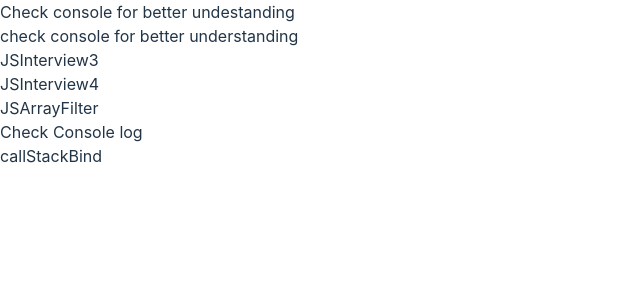
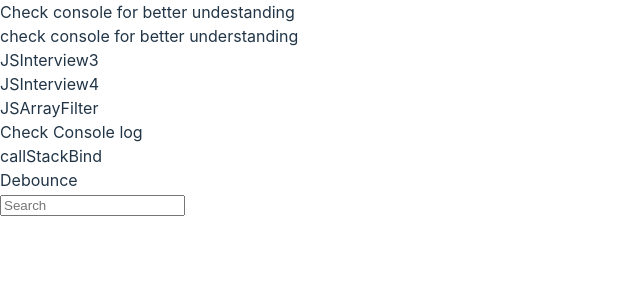
Before and after one commit to quteboy/React-JS_DS-study-v1, a React (Vite) app: page / in a window 1280 px wide. Shown: the top 300 px of the page, without its empty margins (0-640 px from the left). Built offline with nearby package versions, Linux system fonts and the light colour scheme.

Commit message:
debounce code

```diff
--- a/src/App.jsx
+++ b/src/App.jsx
@@ -8,6 +8,7 @@ import JSArrayFilter from "./Components/JavaScriptArrays/JSArrayFilter";
 import APIFetch1 from "./Components/APIFetch/APIFetch1";
 import JavaScriptYTShort1 from "./Components/JavaScriptYTShorts/JavaScriptYTShort1";
 import CallApplyBind from "./Components/AkshaySaini/callStackBind";
+import DebounceHook from "./Components/AkshaySaini/Debounce";
 
 function App() {
   const [count, setCount] = useState(0);
@@ -22,6 +23,7 @@ function App() {
       {/* <APIFetch1 /> */}
       <JavaScriptYTShort1 />
       <CallApplyBind />
+      <DebounceHook />
     </>
   );
 }
--- /dev/null
+++ b/src/Components/AkshaySaini/Debounce.jsx
@@ -0,0 +1,31 @@
+import React, { useState } from "react";
+
+const DebounceHook = () => {
+  const getData = () => {
+    /// call the API
+    let counter = 0;
+    console.log("Fetching the data", counter++);
+  };
+
+  const doMagic = function (fn, d) {
+    let timer;
+
+    return function (...args) {
+      let context = this;
+      args = arguments;
+      clearTimeout(timer);
+      timer = setTimeout(() => {
+        fn.apply(context, arguments);
+      }, d);
+    };
+  };
+  return (
+    <div>
+      Debounce
+      <br />
+      <input onKeyUp={doMagic(getData, 300)} placeholder="Search" />
+    </div>
+  );
+};
+
+export default DebounceHook;
```
Also changed, not shown: 1 other file (tests, documents, lock files or other folders).
